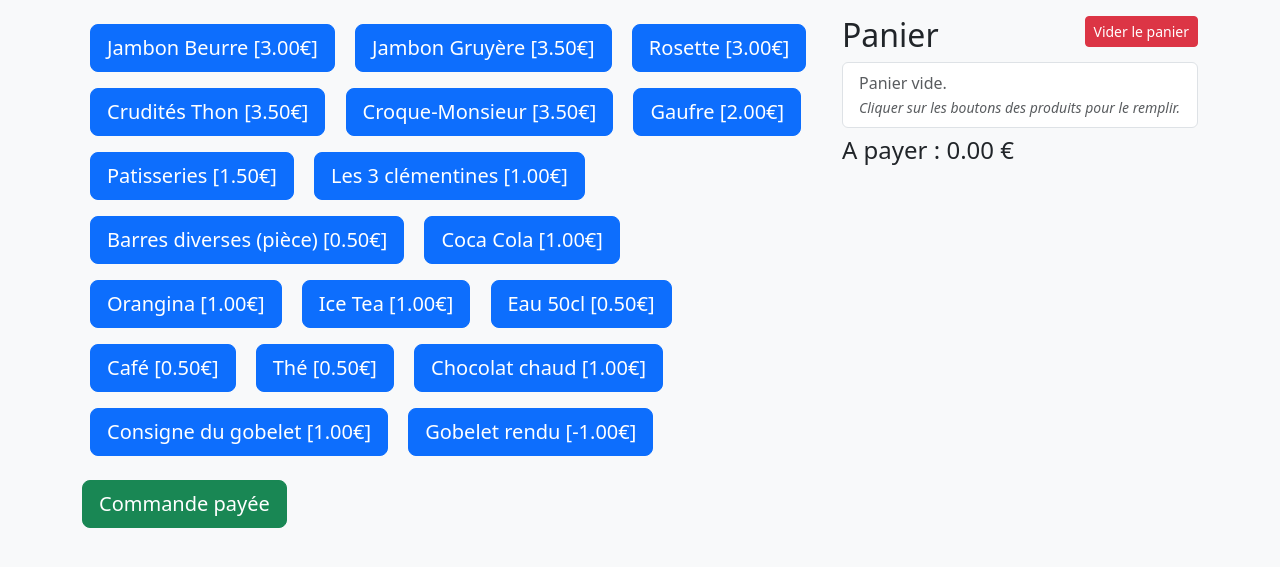
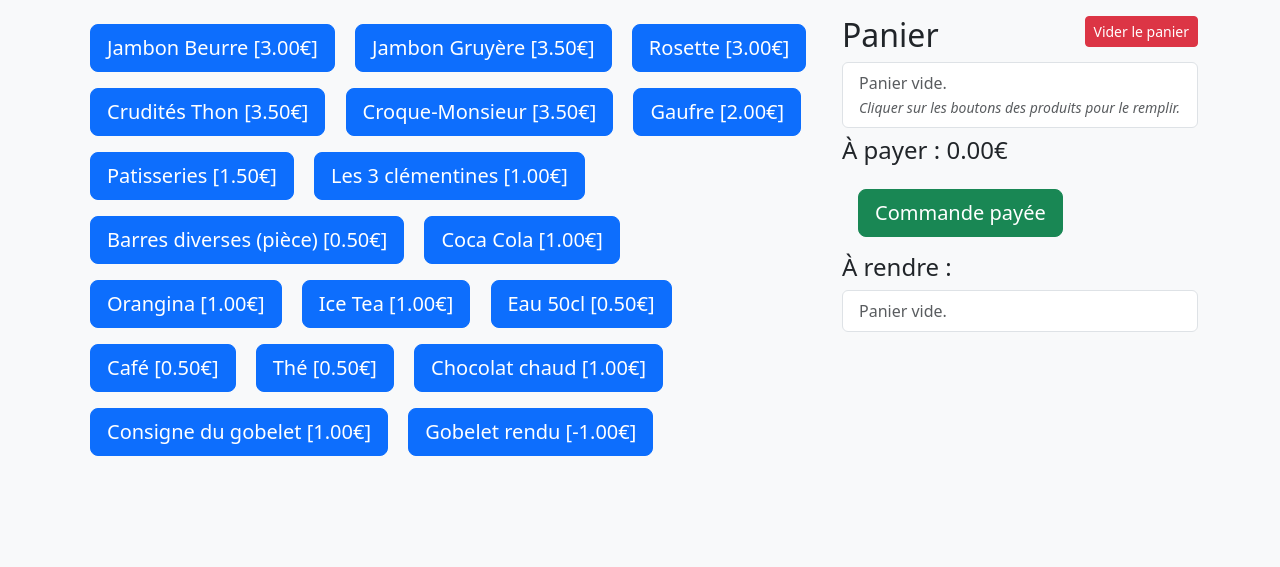
Before and after one commit to PatBriPerso/adg-buvette, a Flask app: page / in a window 1280 px wide. Shown: the part 56-623 px from the top of the page. Run offline with Flask 3, Linux system fonts and the light colour scheme.

Commit message:
Ajout d'une liste de monnaie à rendre

```diff
--- a/static/main.js
+++ b/static/main.js
@@ -1,4 +1,5 @@
 let cart = [];
+const cashOptions = [1, 2, 3, 4, 5, 10, 15, 20, 30, 40, 50];
 
 function renderCart(){
   const cartEl = document.getElementById("cart");
@@ -21,6 +22,33 @@ function renderCart(){
     });
   }
   document.getElementById("total").innerText = total.toFixed(2);
+
+  renderChange();
+}
+
+function renderChange() {
+    const changeList = document.getElementById("change-list");
+    changeList.innerHTML = "";
+
+    const total = cart.reduce((sum, item) => sum + item.price * item.qty, 0);
+    if (total === 0) {
+        changeList.innerHTML = '<li class="list-group-item text-muted">Panier vide.</li>';
+        return;
+    }
+
+    const filteredOptions = cashOptions.filter(amount => amount > total);
+    if (filteredOptions.length === 0) {
+        changeList.innerHTML = '<li class="list-group-item text-muted">Aucun rendu possible</li>';
+        return;
+    }
+
+    filteredOptions.forEach(amount => {
+        const change = (amount - total).toFixed(2);
+        const li = document.createElement("li");
+        li.className = "list-group-item d-flex justify-content-between";
+        li.innerHTML = `<span>Sur ${amount}€</span> <strong>${change}€</strong>`;
+        changeList.appendChild(li);
+    });
 }
 
 function inc(i){ cart[i].qty++; renderCart(); }
--- a/templates/index.html
+++ b/templates/index.html
@@ -22,13 +22,16 @@
       </div>
     </div>
     <ul id="cart" class="list-group mb-2"></ul>
-    <h4>A payer : <span id="total">0.00</span> €</h4>
-  </div>
+    <h4>À payer : <span id="total">0.00</span>€</h4>
+    <div>
+      <button id="send" class="btn btn-success btn-lg m-3">Commande payée</button>
+    </div>
 
-  <div>
-    <button id="send" class="btn btn-success btn-lg">Commande payée</button>
+    <h4>À rendre :</h4>
+    <ul id="change-list" class="list-group"></ul>
   </div>
 </div>
+<p>&nbsp;</p>
 <script>
   const PRODUCTS = {{ products| tojson }};
 </script>
```
